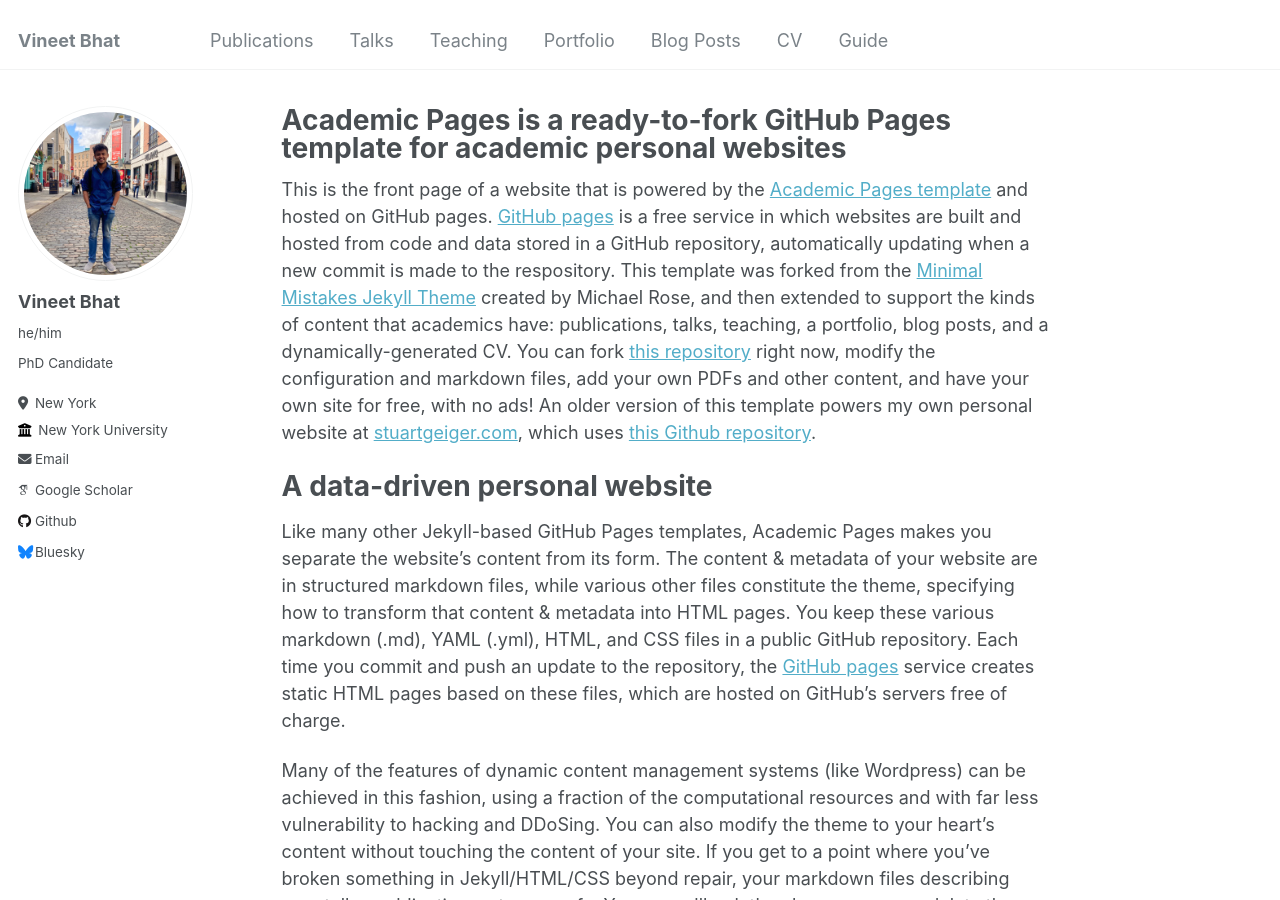
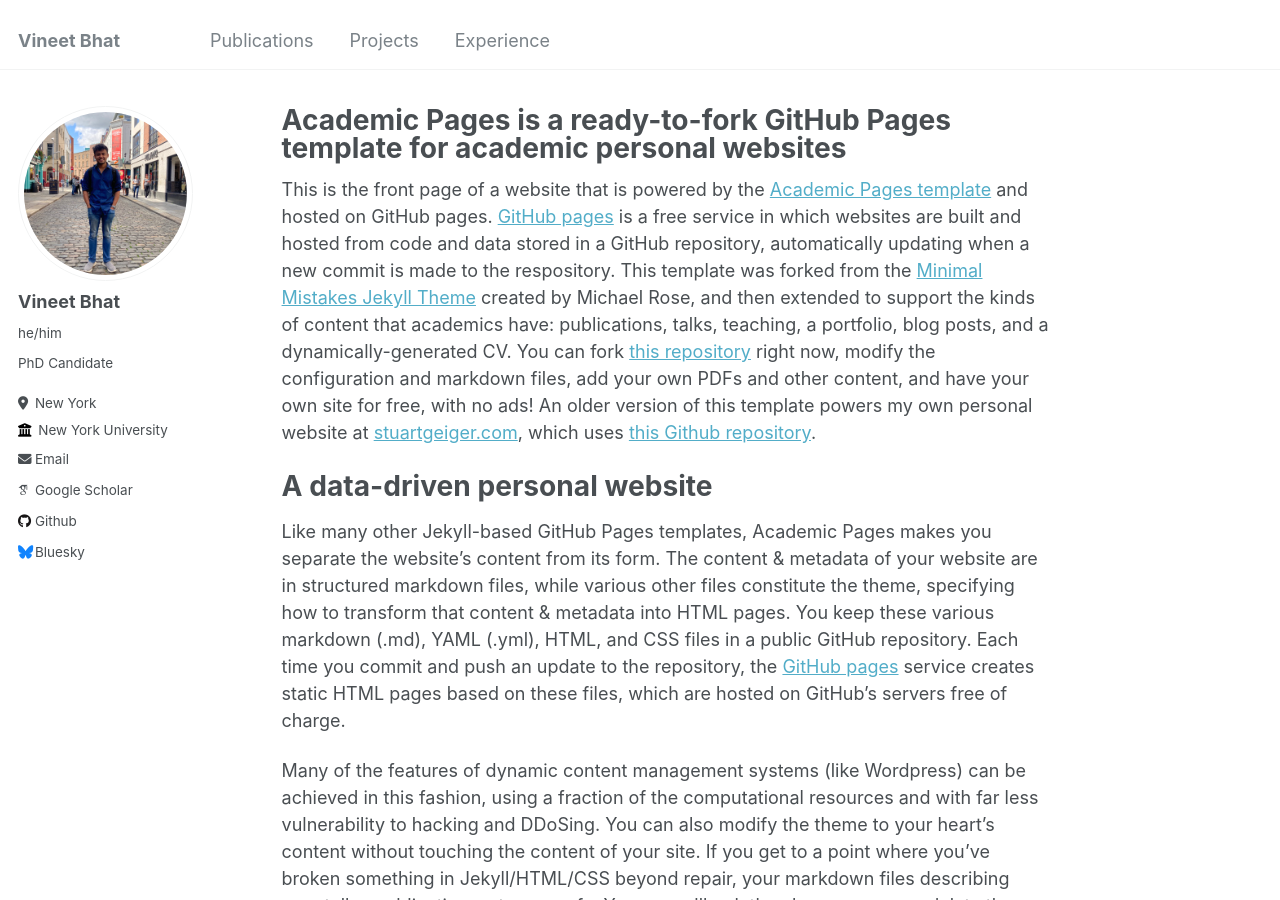
Before and after one commit to vineet2104/vineet2104.github.io, a Jekyll site: the page built from _pages/about.md, in a window 1280 px wide and 900 px high. Built offline with Jekyll 4.4.1, drawn with Linux system fonts in a browser that asks for light colours; some web fonts are replaced.

Commit message:
Update navigation.yml

```diff
--- a/_data/navigation.yml
+++ b/_data/navigation.yml
@@ -3,20 +3,20 @@ main:
   - title: "Publications"
     url: /publications/
 
-  - title: "Talks"
-    url: /talks/
+  - title: "Projects"
+    url: /projects/
 
-  - title: "Teaching"
-    url: /teaching/
+  - title: "Experience"
+    url: /experience/
 
-  - title: "Portfolio"
-    url: /portfolio/
+  # - title: "Portfolio"
+  #   url: /portfolio/
 
-  - title: "Blog Posts"
-    url: /year-archive/
+  # - title: "Blog Posts"
+  #   url: /year-archive/
 
-  - title: "CV"
-    url: /cv/
+  # - title: "CV"
+  #   url: /cv/
 
-  - title: "Guide"
-    url: /markdown/
+  # - title: "Guide"
+  #   url: /markdown/
```
